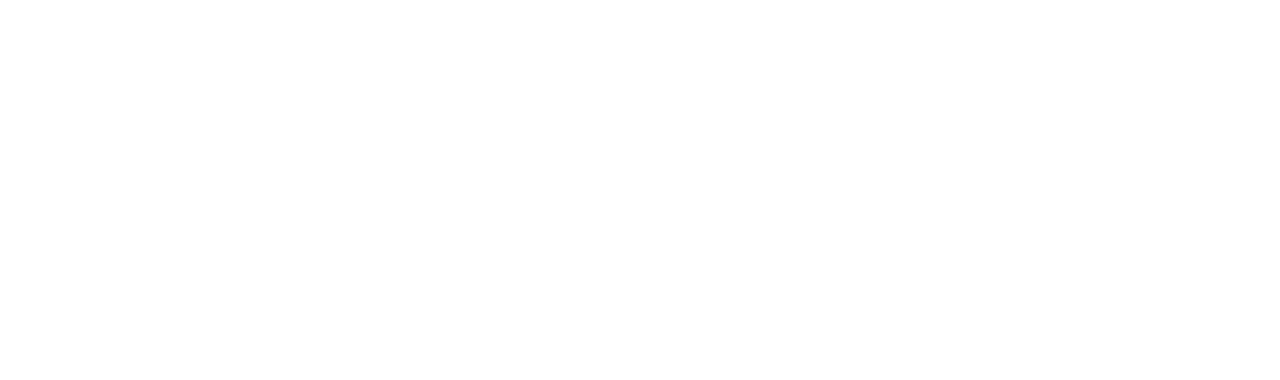
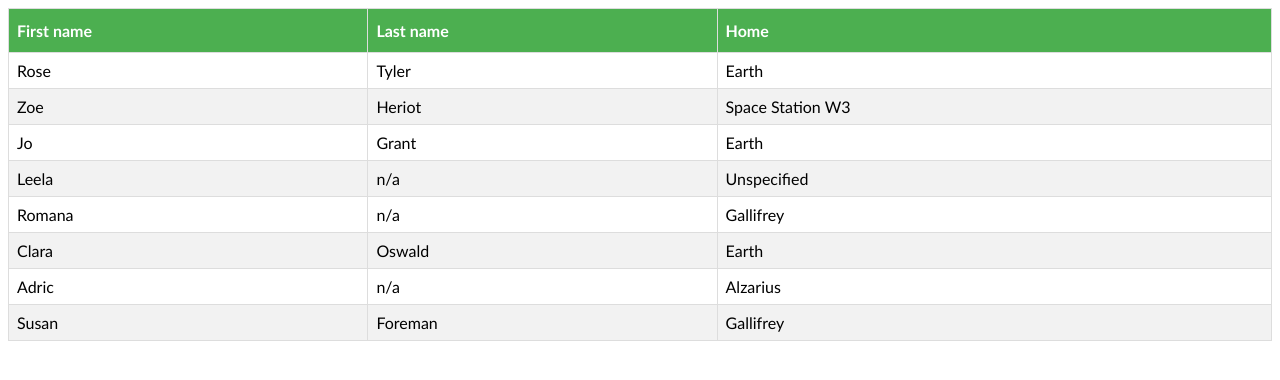
Before and after one commit to rodri0315/table-data, a plain HTML site: page index.html in a window 1280 px wide. Drawn offline with nearby package versions, Linux system fonts and the light colour scheme.

Commit message:
create table from data and add styling

```diff
--- a/app.js
+++ b/app.js
@@ -39,3 +39,29 @@ var table_data = [{
     home: 'Gallifrey'
   }
 ];
+
+var drawRow = (first, last, home) => {
+  $('#table-data')
+      .append(`
+      <tr>
+        <td> ${first} </td>
+        <td> ${last} </td>
+        <td> ${home} </td>
+      </tr>`)
+}
+
+const drawTable = (data) => {
+  for (let index = 0; index < data.length; index++) {
+    const user = data[index];
+
+    if(user.last_name === null) {
+      user.last_name = 'n/a'
+    }
+
+    drawRow(user.first_name, user.last_name, user.home)
+  }
+}
+
+
+
+drawTable(table_data)
--- a/index.html
+++ b/index.html
@@ -1,16 +1,34 @@
 <!DOCTYPE html>
 <html>
+
 <head>
   <meta charset="utf-8" />
   <meta http-equiv="X-UA-Compatible" content="IE=edge">
   <title>Table Data</title>
   <meta name="viewport" content="width=device-width, initial-scale=1">
   <link rel="stylesheet" type="text/css" media="screen" href="style.css" />
-  <script src="app.js"></script>
+  <script src="https://code.jquery.com/jquery-2.1.3.min.js"></script>
 </head>
+
 <body>
 
+  <div class="wrapper">
+    <table id="users">
+      <thead>
+        <tr>
+          <th>First name</th>
+          <th>Last name</th>
+          <th>Home</th>
+        </tr>
+      </thead>
+      <tbody id="table-data">
 
-  <script src="https://code.jquery.com/jquery-2.1.3.min.js"></script>
+      </tbody>
+
+    </table>
+  </div>
+
+  <script src="app.js"></script>
 </body>
+
 </html>
--- a/style.css
+++ b/style.css
@@ -0,0 +1,22 @@
+#users {
+  font-family: "Trebuchet MS", Arial, Helvetica, sans-serif;
+  border-collapse: collapse;
+  width: 100%;
+}
+
+#users td, #users th {
+  border: 1px solid #ddd;
+  padding: 8px;
+}
+
+#users tr:nth-child(even){background-color: #f2f2f2;}
+
+#users tr:hover {background-color: #ddd;}
+
+#users th {
+  padding-top: 12px;
+  padding-bottom: 12px;
+  text-align: left;
+  background-color: #4CAF50;
+  color: white;
+}
```
Also changed, not shown: data.json (deleted, +0 -24 lines).
